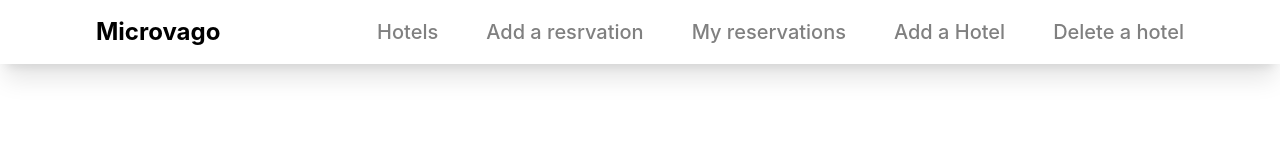
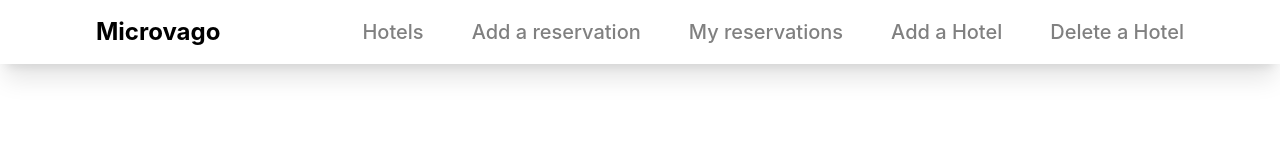
Before and after one commit to Omar-Muhamad/Microvago-React-Frontend, a React (Create React App) app: page /login in a window 1280 px wide. Shown: the top 160 px of the page. Built offline with nearby package versions, Linux system fonts and the light colour scheme; no server answers.

Commit message:
Fix navbar

```diff
--- a/src/components/Header/Header.jsx
+++ b/src/components/Header/Header.jsx
@@ -12,7 +12,7 @@ const Header = () => (
             <NavLink to="/">Hotels</NavLink>
           </li>
           <li className="navLink hover:text-black">
-            <NavLink to="/addReservation">Add a resrvation</NavLink>
+            <NavLink to="/addReservation">Add a reservation</NavLink>
           </li>
           <li className="navLink hover:text-black">
             <NavLink to="/reservaions">My reservations</NavLink>
@@ -21,7 +21,7 @@ const Header = () => (
             <NavLink to="/addHotel">Add a Hotel</NavLink>
           </li>
           <li className="navLink hover:text-black">
-            <NavLink to="/delHotel">Delete a hotel</NavLink>
+            <NavLink to="/delHotel">Delete a Hotel</NavLink>
           </li>
         </ul>
       </nav>
```
